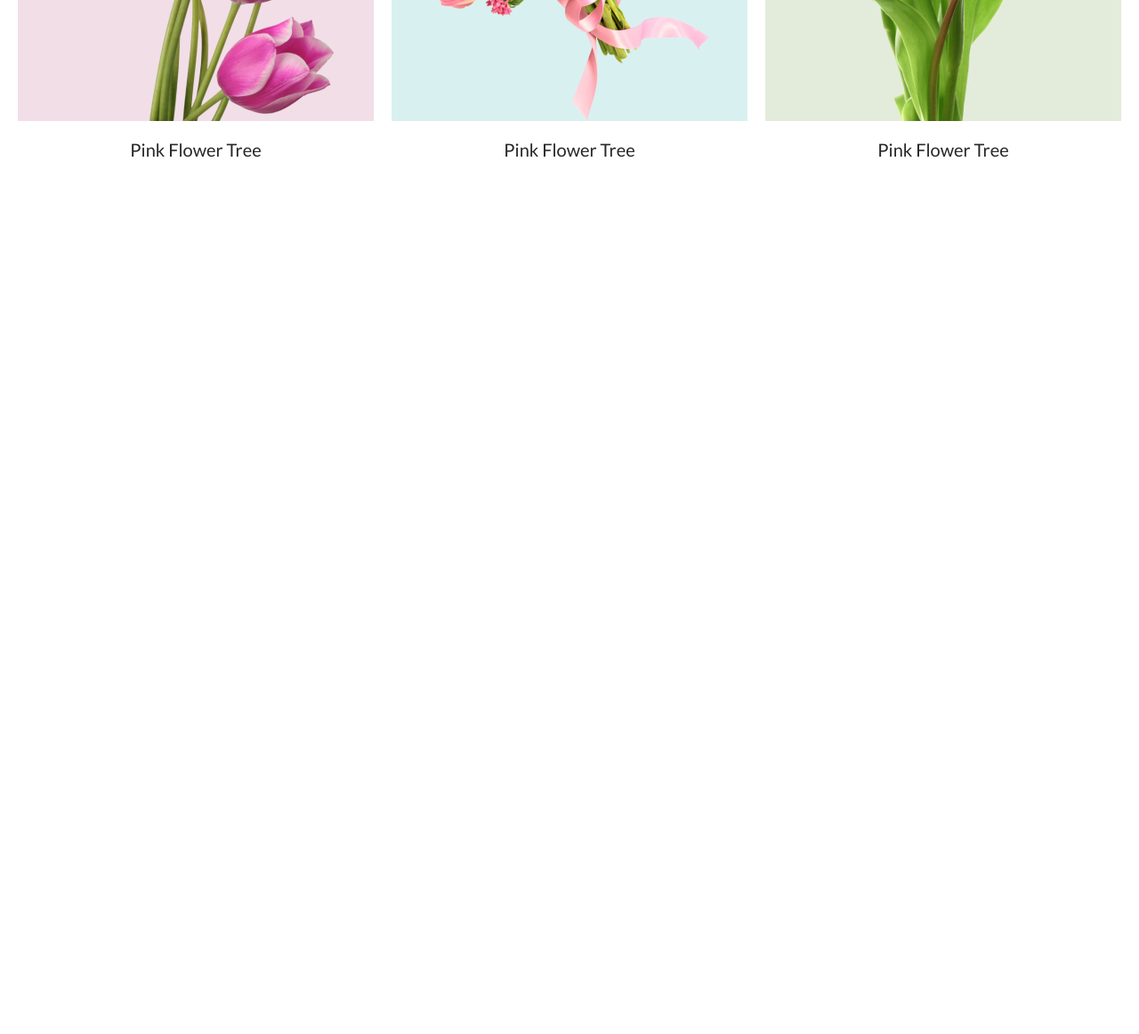
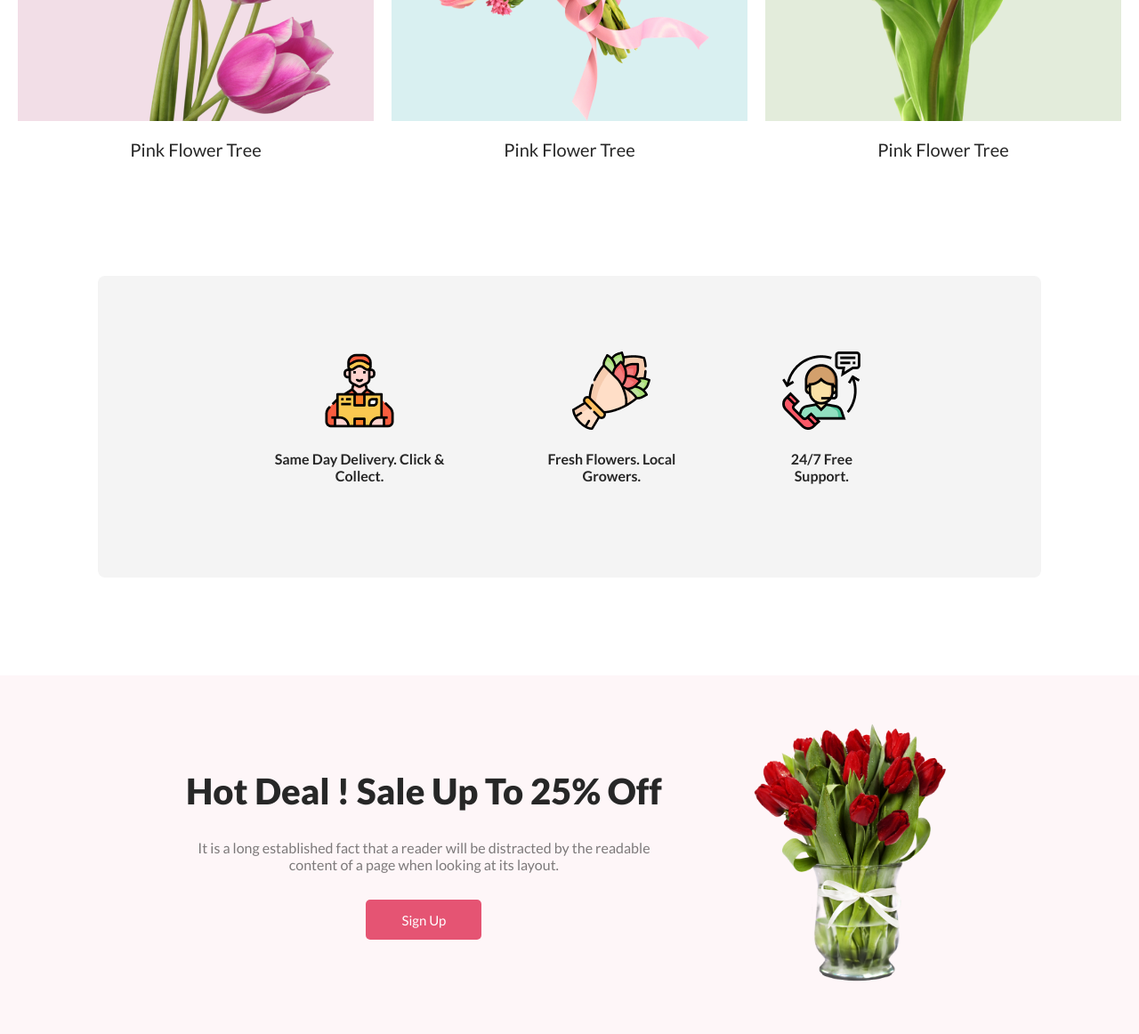
Before and after one commit to miraz23/Edge_Florelle, a plain HTML site: page index.html in a window 1280 px wide. Shown: the part 1436-2598 px from the top of the page at 89% size. Before the commit the page ends 1736 px from the top, so only its background shows below. Drawn offline with Linux system fonts and the light colour scheme.

Commit message:
Speciality and Discount

```diff
--- a/index.html
+++ b/index.html
@@ -42,5 +42,34 @@
                 <p>Pink Flower Tree</p>
             </div>
     </section>
+
+    <section id="speciality">
+        <div class="speciality">
+            <img src="./Asset/5.png" alt="">
+            <p>Same Day Delivery. Click & Collect.</p>
+        </div>
+        <div class="speciality">
+            <img src="./Asset/6.png" alt="">
+            <p>Fresh Flowers. Local Growers.</p>
+        </div>
+        <div class="speciality">
+            <img src="./Asset/7.png" alt="">
+            <p>24/7 Free Support.</p>
+        </div>
+    </section>
+
+    <section id="discount">
+        <div class="discount">
+            <div class="discount-info">
+                <h4>Hot Deal ! Sale Up To 25% <span id="off">Off</span></h4>
+                <p>It is a long established fact that a reader will be distracted by the readable <br> content of a page when
+                    looking at its layout.</p>
+                <button class="btn-primary">Sign Up</button>
+            </div>
+            <div class="discount-image">
+                <img src="./Asset/8.png" alt="">
+            </div>
+        </div>
+    </section>
 </body>
 </html>
--- a/style.css
+++ b/style.css
@@ -112,3 +112,63 @@
     font-size: 20px;
     padding: 20px 0;
 }
+
+/* ----------------------------------- speciality -----------------------------------*/
+
+#speciality {
+    display: flex;
+    justify-content: center;
+    border-radius: 8px;
+    margin: 110px;
+    padding: 85px 175px;
+    gap: 60px;
+    text-align: center;
+    font-weight: 600;
+    background-color: rgba(39, 39, 39, 0.05);
+}
+
+.speciality p{
+    padding: 20px;
+}
+
+/* ----------------------------------- discount -----------------------------------*/
+
+.discount {
+    gap: 100px;
+    display: flex;
+    justify-content: center;
+    align-items: center;
+    padding: 50px;
+    background-color: rgba(229, 84, 115, 0.05);
+}
+
+.discount .discount-info {
+    text-align: center;
+}
+
+.discount .discount-info h4 {
+    font-size: 40px;
+    font-weight: 800;
+}
+
+.discount .discount-info p {
+    opacity: 60%;
+    font-size: 16px;
+    font-weight: 400;
+    padding: 30px 0;
+}
+
+.discount .discount-info button{
+    width: 130px;
+    height: 45px;
+    border: none;
+    outline: none;
+    color: #fff;
+    font-size: 15px;
+    border-radius: 5px;
+    background-color: #E55473;
+}
+
+.discount .discount-image img{
+    height: 300px;
+}
```
